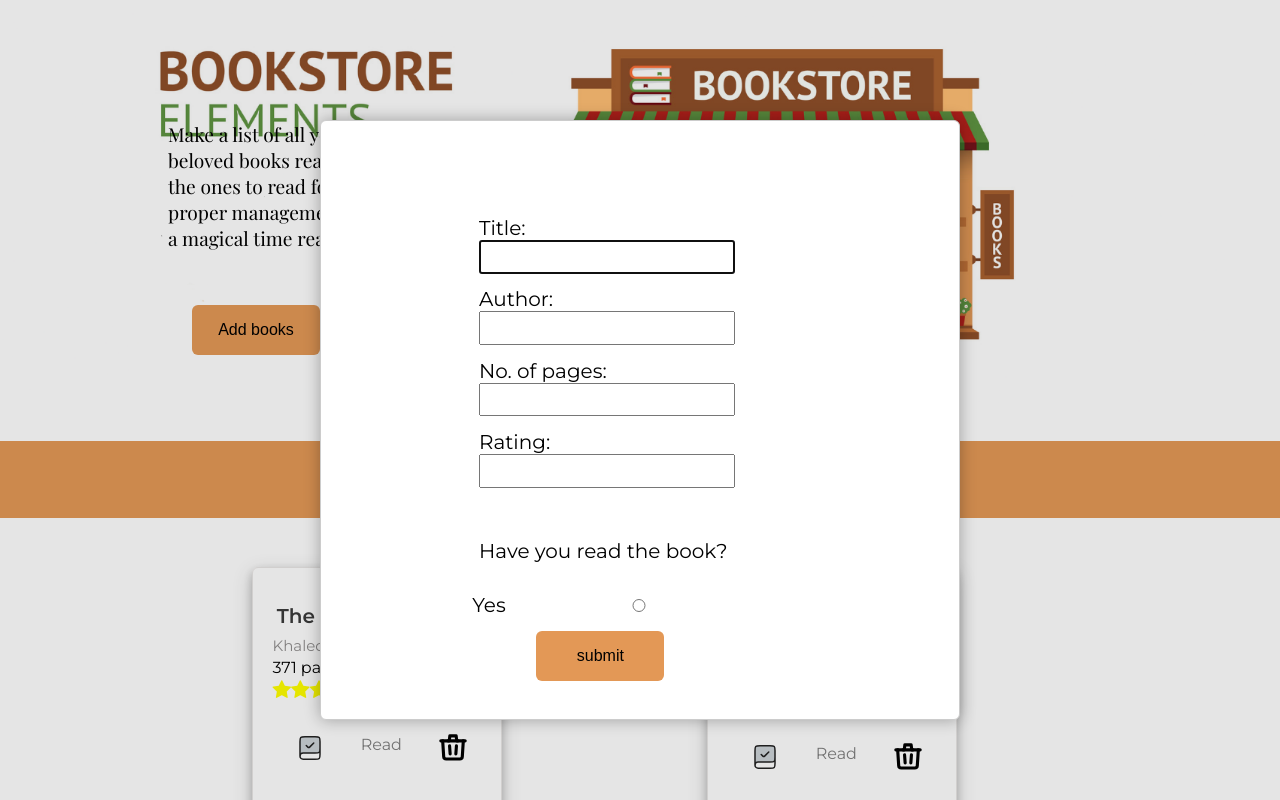
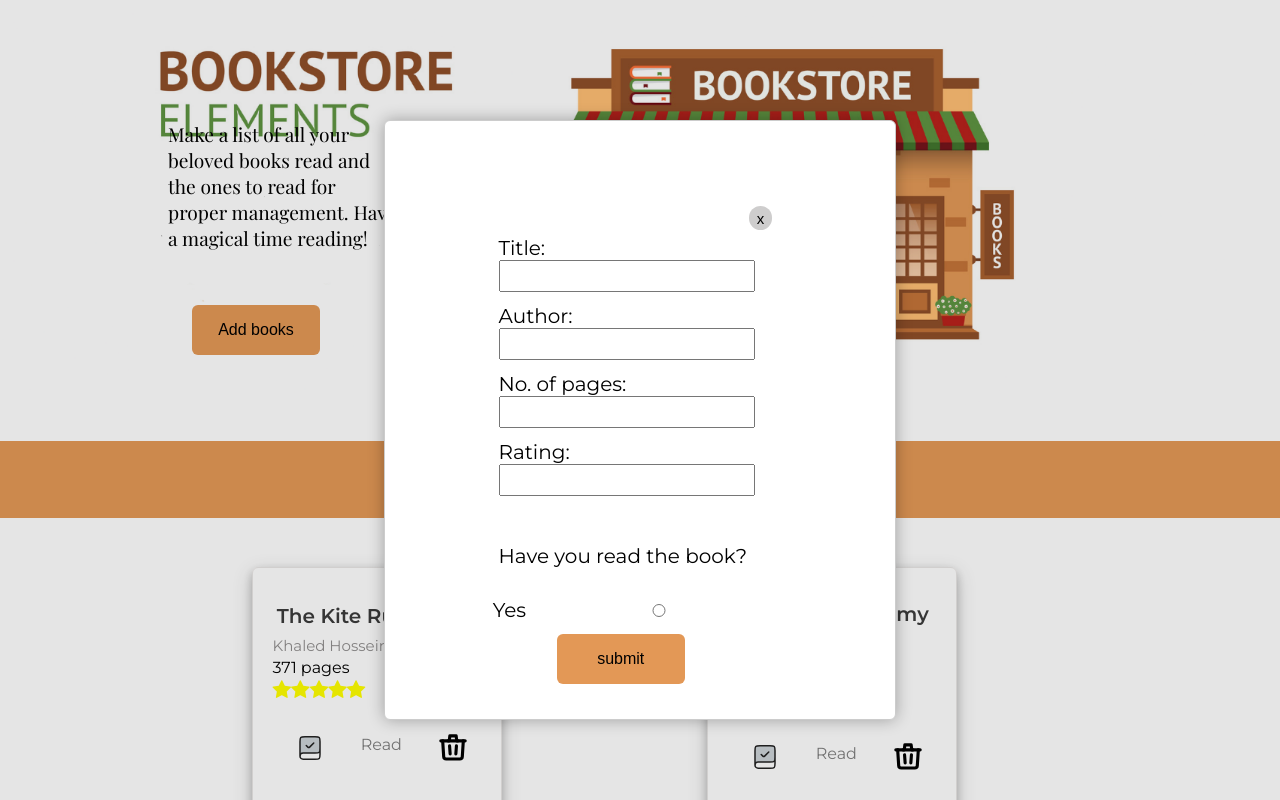
Before and after one commit to arya23923/library, a plain HTML site: page index.html in a window 1280 px wide. Both pictures are taken after a click on the button "Add books". Shown: the top 800 px of the page. Drawn offline with nearby package versions, Linux system fonts and the light colour scheme; a web font is replaced by a local one.

Commit message:
close button added to dialog

```diff
--- a/app.js
+++ b/app.js
@@ -121,3 +121,8 @@ close.addEventListener("click", (event) => {
     addBookToLibrary();
 
 });
+
+function closed(){
+    event.preventDefault();
+    dialog.close();
+}
--- a/index.html
+++ b/index.html
@@ -15,11 +15,12 @@
     </div>
     <dialog id="dialog">
         <form action="#" method="dialog" id="form">
+            <button class="closedialog" onclick="closed()">x</button>
             <p><label for="title">Title: </label><br>
                 <input type="text" required id="title"><br>
             </p>
             <p>
-                <label for="author">Author: </label>
+                <label for="author">Author: </label><br>
                 <input type="text" required id="author"><br>
             </p>
             <p>
@@ -27,7 +28,7 @@
                 <input type="text" required id="pages"> <br>
             </p>
             <p>
-                <label for="rating">Rating: </label>
+                <label for="rating">Rating: </label><br>
                 <input type="number" required id="rating"><br><br>
             </p>
             <p>
--- a/style.css
+++ b/style.css
@@ -7,13 +7,13 @@
     box-sizing: border-box;
 }
 
-.header{
+.header {
     padding: 0;
     width: 100vw;
     margin: -3vh;
 }
 
-.header-image{
+.header-image {
     position: relative;
     margin: -3vh;
     width: 100vw;
@@ -21,7 +21,7 @@
     /* margin-right: -5vw; */
 }
 
-.header-text{
+.header-text {
     position: absolute;
     margin-top: -33vh;
     width: 18vw;
@@ -33,7 +33,8 @@
     font-style: normal;
 }
 
-button {
+#Add,
+#close {
     position: absolute;
     padding: 1%;
     margin-top: -7vh;
@@ -48,7 +49,23 @@ button {
     min-height: 50px;
 }
 
-.book-header{
+.closedialog {
+    display: flex;
+    justify-content: center;
+    align-items: center;
+    align-self: flex-end;
+    padding: 4% !important;
+    height: 8px !important;
+    width: 8px !important;
+    border-radius: 100%;
+    background-color: rgb(206, 205, 205);
+    box-shadow: none;
+    margin-left: 20vw;
+    border: 0px solid rgb(206, 205, 205);
+    font-size: 15px;
+}
+
+.book-header {
     font-size: 2rem;
     padding: 3%;
     display: flex;
@@ -60,9 +77,9 @@ button {
     height: 0.5vh;
 }
 
-.book-section{
+.book-section {
     display: grid;
-    grid-template-columns: repeat(auto-fit,minmax(270px,450px));
+    grid-template-columns: repeat(auto-fit, minmax(270px, 450px));
     grid-gap: 5px;
     justify-content: center;
     align-items: center;
@@ -74,7 +91,7 @@ button {
     /* background-color: beige; */
 }
 
-.card{
+.card {
     display: flex;
     justify-content: space-around;
     align-items: flex-start;
@@ -98,7 +115,7 @@ button {
     min-height: 250px;
 }
 
-.card-heading{
+.card-heading {
     font-size: 20px;
     font-family: "Montserrat", sans-serif;
     font-optical-sizing: auto;
@@ -108,19 +125,20 @@ button {
     padding: 2%;
 }
 
-.card-writer{
+.card-writer {
     font-size: 15px;
     color: rgb(145, 143, 143);
 }
 
 .checked {
     color: yellow;
-  }
-  .fa-star {
-     font-size: 20px;
-  }
+}
 
-.bottom-row{
+.fa-star {
+    font-size: 20px;
+}
+
+.bottom-row {
     display: flex;
     flex-direction: row;
     justify-content: space-around;
@@ -129,32 +147,32 @@ button {
     padding: 5%;
 }
 
-.trash{
+.trash {
     cursor: pointer;
     padding: 4%;
 }
 
-.book{
+.book {
     cursor: pointer;
     padding: 4%;
 }
 
 
-.text{
+.text {
     padding: 10%;
     color: grey;
 }
 
-dialog[open]{
+dialog[open] {
     opacity: 1;
     height: 75vh;
-    width: 50vw;
+    width: 40vw;
     display: flex;
     flex-direction: column;
     justify-content: center;
     align-items: center;
     align-content: center;
-    margin-left: 25vw;
+    margin-left: 30vw;
     margin-top: 15vh;
     min-width: 400px;
     min-height: 300px;
@@ -174,7 +192,7 @@ p {
     padding: 2%;
 }
 
-dialog{
+dialog {
     opacity: 0;
     display: flex;
     flex-direction: column;
@@ -183,7 +201,7 @@ dialog{
 
 }
 
-#dialog::backdrop{
+#dialog::backdrop {
     backdrop-filter: blur;
 }
 
@@ -194,7 +212,7 @@ input {
     font-size: 15px;
 }
 
-#close{
+#close {
     margin-top: 0vh;
     margin-left: 5vw;
 }
```
